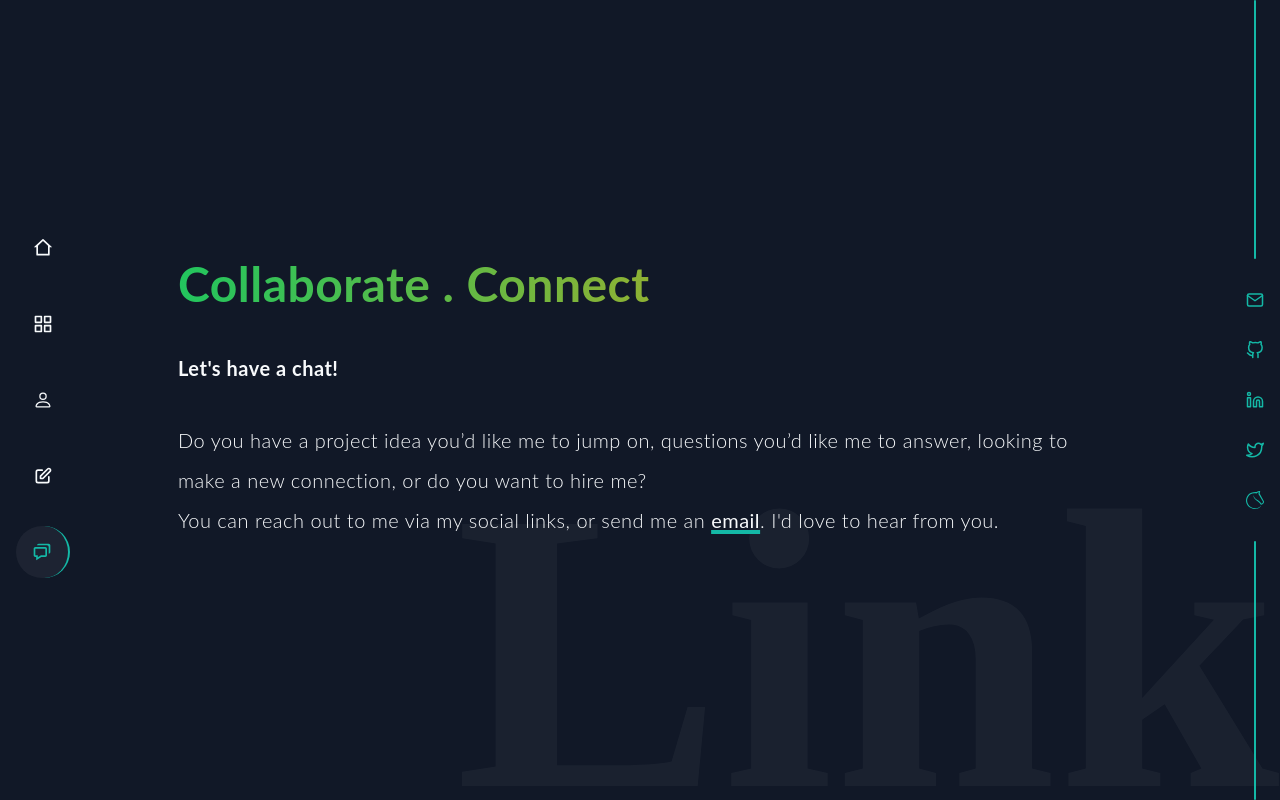
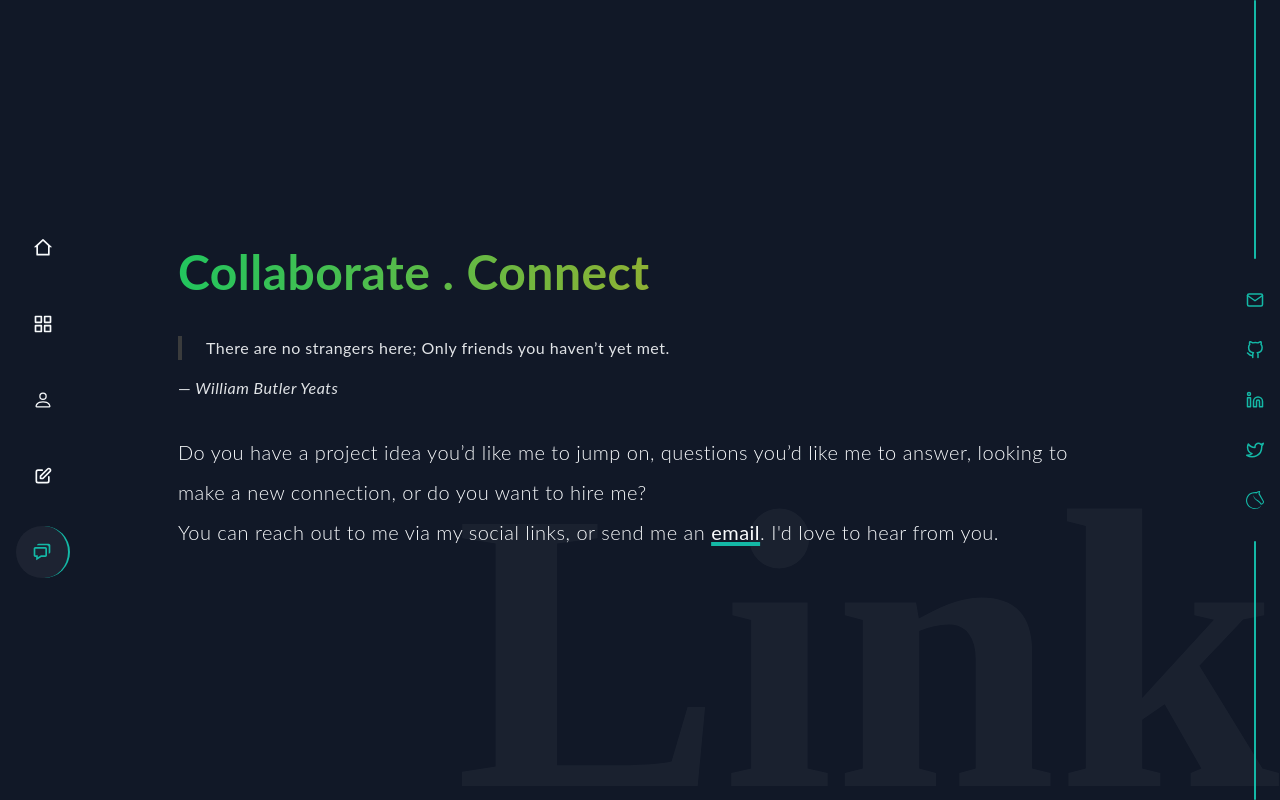
Before and after one commit to deyemiobaa/sa-portfolio, a React (Create React App) app: page /contact in a window 1280 px wide. Built offline with nearby package versions, Linux system fonts and the light colour scheme.

Commit message:
add quote to contact page

```diff
--- a/src/pages/contact.js
+++ b/src/pages/contact.js
@@ -6,9 +6,12 @@ export default function Contact() {
     <div className="relative px-6 leading-7 lg:leading-10 tracking-wide text-base md:text-xl h-full flex items-center flex-col justify-center">
       <div className="w-4/4 md:w-3/4 static z-10">
         <h1 className="mb-10 text-4xl md:text-5xl bg-clip-text text-transparent bg-gradient-to-r from-green-500 to-amber-500 font-bold">Collaborate . Connect</h1>
-        <p className="font-bold">
-          Let's have a chat!
-        </p>
+        <figure className="opacity-[.9] text-base">
+          <blockquote cite="https://deyemiobaa.vercel.app">
+            <p className="border-l-4 pl-6 border-neutral-700 mb-4">There are no strangers here; Only friends you haven’t yet met.</p>
+          </blockquote>
+          <figcaption>—<cite> William Butler Yeats</cite></figcaption>
+        </figure>
         <p className="mt-8 font-light">Do you have a project idea you’d like me to jump on, questions you’d like me to answer, looking to make a new connection, or do you want to hire me?
         </p>
         <p className="font-light">You can reach out to me via my social links, or send me an <a className="underline decoration-teal-500 decoration-4 font-normal" href="mailto:sodiqaderibigbe90@gmail.com">email</a>. I'd love to hear from you.</p>
```
